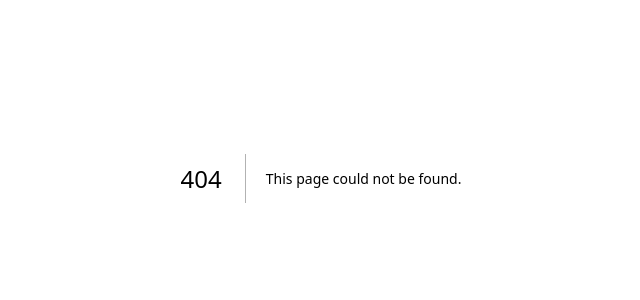
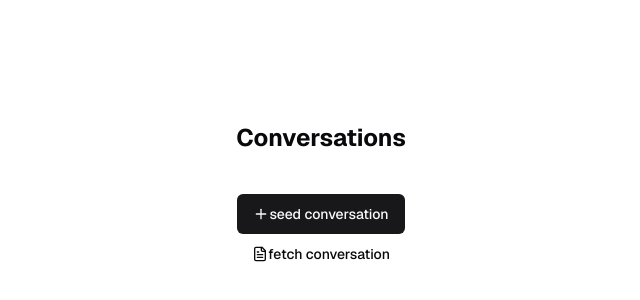
Before and after one commit to abhishekgusain07/findingflatmates, a Next.js app: page /conversations in a window 1280 px wide. Before the commit this address had no page. Shown: the part 222-522 px from the top of the page, without its empty margins (319-959 px from the left). Built offline with nearby package versions, Linux system fonts and the light colour scheme.

Commit message:
bug: converstaions, prisma connection

```diff
--- /dev/null
+++ b/app/conversations/conversations.action.ts
@@ -0,0 +1,35 @@
+'use server'
+import prisma from "@/lib/prisma";
+import { conversations } from "@prisma/client";
+
+export async function createConversation(): Promise<conversations | null> {
+    try {
+        const conversation = await prisma.conversations.create({
+            data: {
+                ad_id: 2,
+                user1_id: "user_2nN90ep6t1Eh1xhyjajG0dEBzhl",
+                user2_id: "user_2nPrPN4y1SMLXOJPO3oedvz3foT",
+                messages: {
+                    create: {
+                        content: "Hello, how are you?",
+                        sender_id: "user_2nN90ep6t1Eh1xhyjajG0dEBzhl",
+                    },
+                },
+            },
+        });
+        return conversation;
+    } catch (error) {
+        console.error(error);
+        throw error;
+    }
+}
+
+export async function getConversation(): Promise<conversations[] | null> {
+    try {
+        const conversation = await prisma.conversations.findMany()
+        return conversation;
+    } catch (error) {
+        console.error(error);
+        throw error;
+    }
+}
--- /dev/null
+++ b/app/conversations/page.tsx
@@ -0,0 +1,61 @@
+'use client'
+import { Button } from "@/components/ui/button";
+import { FileTextIcon, Loader2, PlusIcon } from "lucide-react";
+import { useState } from "react";
+import { toast } from "sonner";
+import { createConversation, getConversation } from "./conversations.action";
+import { conversations } from "@prisma/client";
+
+const ConversationsPage = () => {
+    const [isSeedLoading, setIsSeedLoading] = useState<boolean>(false);
+    const [isFetchLoading, setIsFetchLoading] = useState<boolean>(false);
+    const [conversation, setConversation] = useState<conversations[] | null>(null);
+    const seedConversation = async () => {
+        setIsSeedLoading(true);
+        try {
+            await createConversation();
+            toast.success("Conversation seeded");
+        } catch (error) {
+            console.error(error);
+            toast.error("Error seeding conversation");
+        } finally {
+            setIsSeedLoading(false);
+        }
+    }
+    const fetchConversation = async () => {
+        setIsFetchLoading(true);
+        try {
+            const conversation = await getConversation();
+            setConversation(conversation);
+        } catch (error) {
+            console.error(error);
+            toast.error("Error fetching conversation");
+        } finally {
+            setIsFetchLoading(false);
+        }
+    }
+    return (
+        <div className="flex flex-col h-screen justify-center items-center">
+            <div className="flex flex-col justify-center items-center p-10 gap-4">
+                <h1 className="text-2xl font-bold">Conversations</h1>
+            </div>
+            <Button onClick={seedConversation}>
+                {isSeedLoading ? <Loader2 className="size-4 animate-spin" /> : <PlusIcon className="size-4" />} seed conversation
+            </Button>
+            <Button variant="ghost" onClick={fetchConversation}>
+                {isFetchLoading ? <Loader2 className="size-4 animate-spin" /> : <FileTextIcon className="size-4" />} fetch conversation
+            </Button>
+            {
+                conversation && conversation.map((conversation) => {
+                    return (
+                        <div key={conversation.id}>
+                            <p className="text-sm text-gray-500">{conversation.id}</p>
+                        </div>
+                    )
+                })
+            }
+        </div>
+    )
+}
+
+export default ConversationsPage;
```
Also changed, not shown: 1 other file (tests, documents, lock files or other folders).
